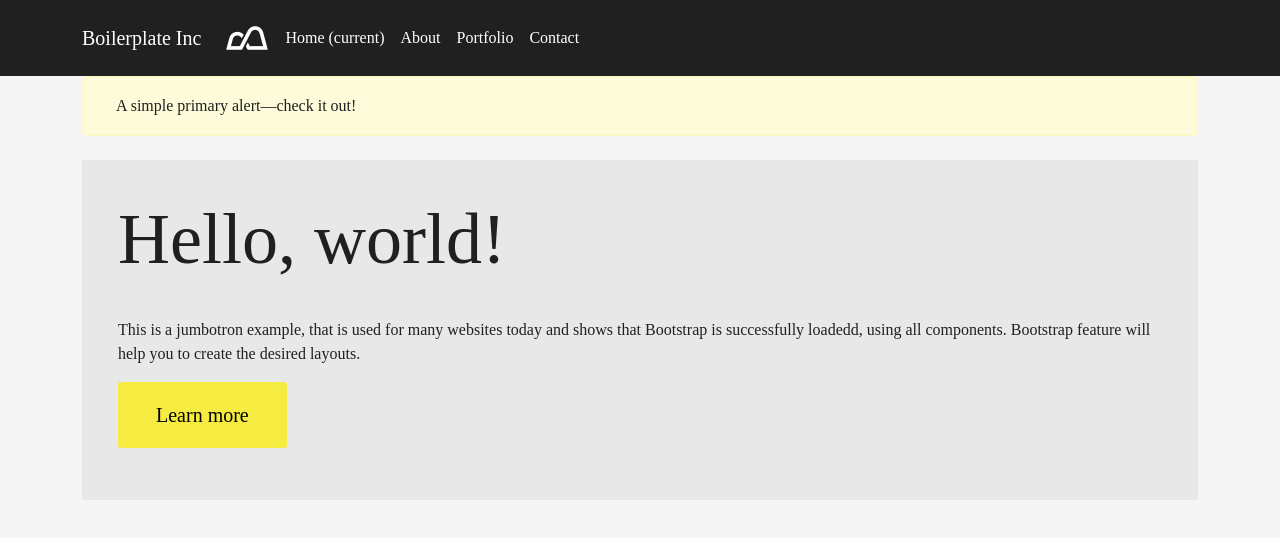
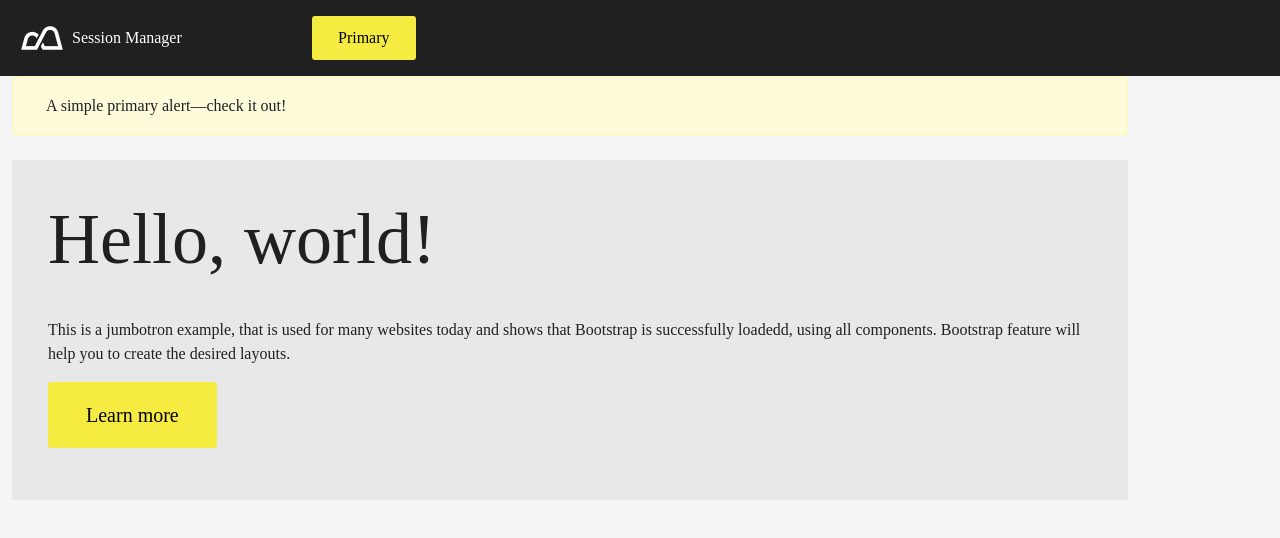
Before and after one commit to ocarballido/bk-session-tool, a website built with webpack: page src/index.html in a window 1280 px wide. Built offline with nearby package versions, Linux system fonts and the light colour scheme; data requests are answered from the project's data file.

Commit message:
cleaning header

```diff
--- a/src/index.html
+++ b/src/index.html
@@ -11,9 +11,12 @@
 <!-- Header -->
     <header>
         <nav class="nav-main navbar navbar-expand-lg navbar-dark bg-dark">
-            <div class="container">
-                <a class="navbar-brand" href="#">Boilerplate Inc</a>
-                <img src="../dist/images/logo/bk-symbol.png" alt="Bkool" height="60" width="60">
+            <div class="container ms-0">
+                <!-- <a class="navbar-brand" href="#">Boilerplate Inc</a> -->
+                <div class="headerLogo d-flex align-items-center">
+                    <img src="../dist/images/logo/bk-symbol.png" alt="Bkool" height="60" width="60">
+                    <p class="text-white mb-0 me-3">Session Manager</p>
+                </div>
                 <button class="navbar-toggler"
                         type="button"
                         data-bs-toggle="collapse"
@@ -25,7 +28,8 @@
                 </button>
 
                 <div class="collapse navbar-collapse" id="nav-main">
-                    <ul class="navbar-nav me-auto">
+                    <button type="button" class="btn btn-primary">Primary</button>
+                    <!-- <ul class="navbar-nav me-auto">
                         <li class="nav-item">
                             <a class="nav-link active" aria-current="page" href="#">
                                 Home <span class="sr-only">(current)</span>
@@ -54,7 +58,7 @@
                         <li class="nav-item">
                             <a class="nav-link" href="#contact">Contact</a>
                         </li>
-                    </ul>
+                    </ul> -->
                 </div>
             </div>
             <!-- /container -->
@@ -62,7 +66,7 @@
     </header>
 <!-- /Header -->
 
-<div class="container">
+<div class="container ms-0">
     <!-- JUMBOTRON -->
     <div class="alert alert-primary" role="alert">
         A simple primary alert—check it out!
--- a/src/scss/components/bkool-header.scss
+++ b/src/scss/components/bkool-header.scss
@@ -1,3 +1,7 @@
+.headerLogo {
+    width: 300px;
+}
+
 // Small devices (landscape phones, 576px and up)
 @media (min-width: 576px) {}
 
```
